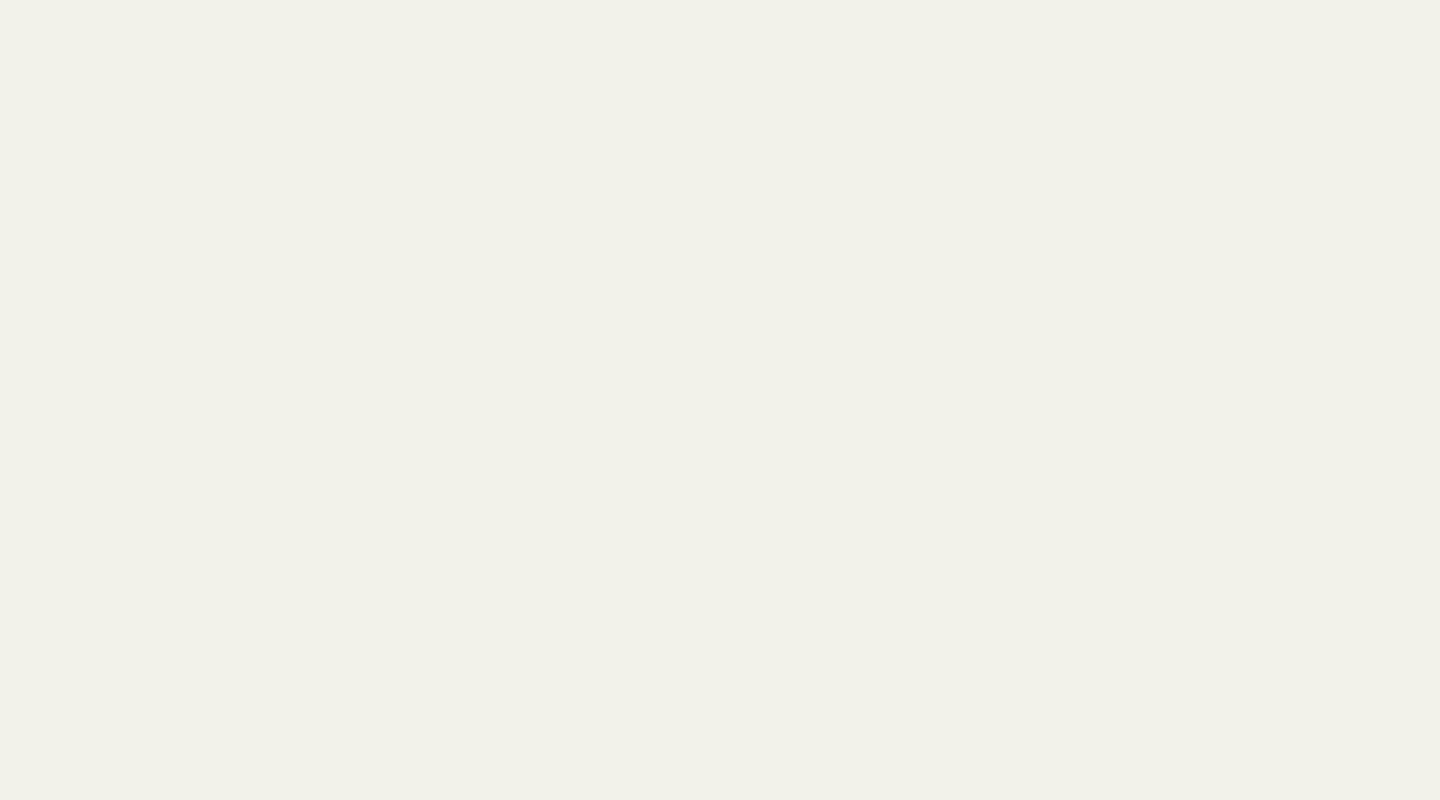
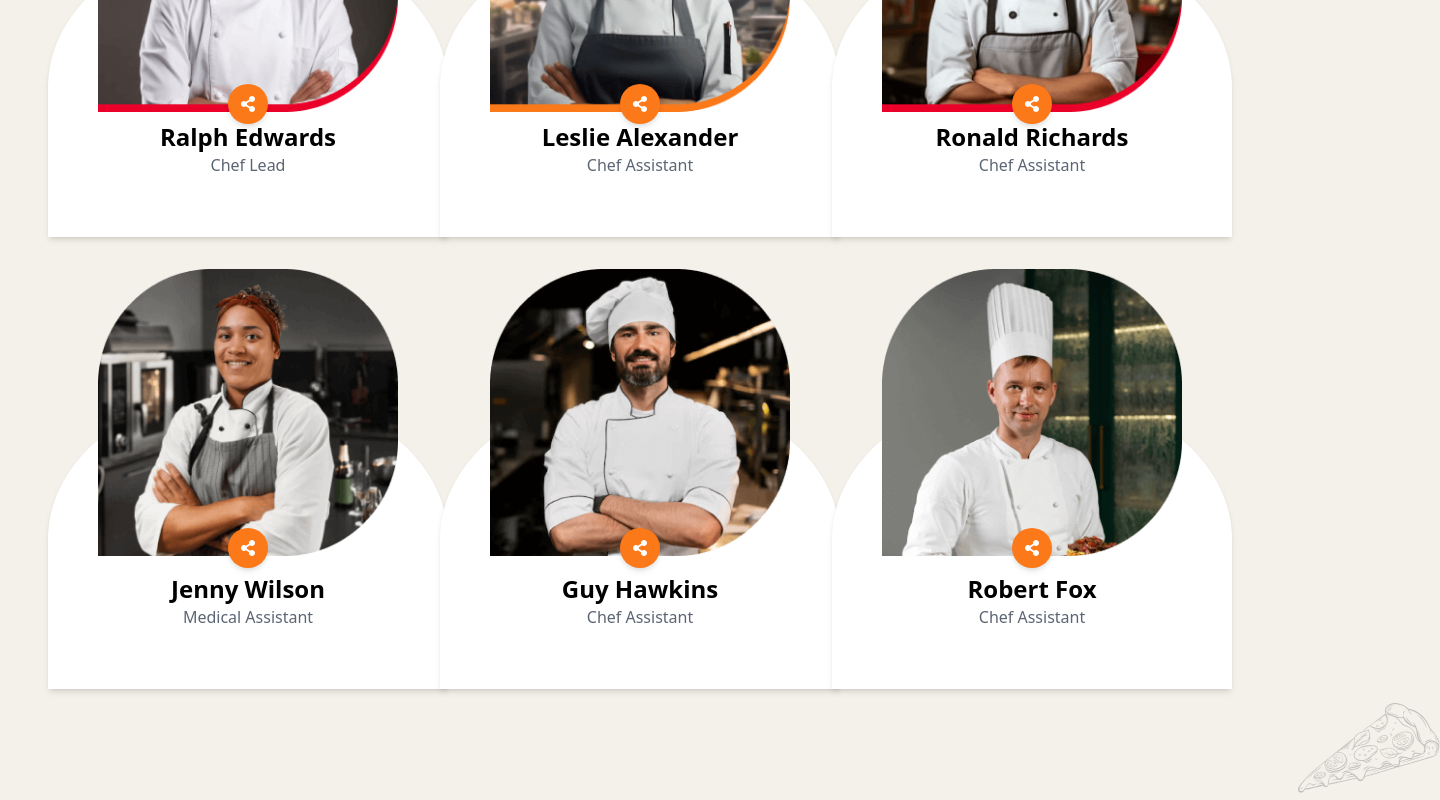
Before and after one commit to oxshaghp/FreshHeat, a React (Vite) app: page /ourStory/chef in a window 1280 px wide. Shown: the part 960-1760 px from the top of the page, 1440 px wide, since content can reach past the window. Before the commit the page ends 898 px from the top, so only its background shows below. Built offline with nearby package versions, Linux system fonts and the light colour scheme.

Commit message:
Finish Chef

```diff
--- a/src/component/App.jsx
+++ b/src/component/App.jsx
@@ -13,6 +13,7 @@ import BlogPage from "./pages/BlogPage/BlogPage";
 import ContactPage from "./pages/ContactPage/ContactPage";
 import Footer from "./static/Footer";
 import Blog from "./pages/BlogPage/Blog";
+import ChefDeteils from "./pages/ChefsPage/Chefs/ChefDeteils";
 function App() {
   return (
     <>
@@ -30,6 +31,7 @@ function App() {
           <Route path="/foodMenu" element={<FoodMenu />} />
           <Route path="/shop" element={<ShopPage />} />
           <Route path="/contact" element={<ContactPage />} />
+          <Route path="/chef/:name" element={<ChefDeteils />} />
         </Routes>
         <Footer />
       </BrowserRouter>
--- a/src/component/pages/ChefsPage/ChefPage.jsx
+++ b/src/component/pages/ChefsPage/ChefPage.jsx
@@ -1,9 +1,11 @@
 import React from "react";
-
+import Hero from "/src/component/static/Hero";
+import Main from "./Chefs/Main";
 function ChefPage() {
   return (
     <div>
-      <h1>Chef Page</h1>
+      <Hero title={"Chef"} left={"Home"} right={"Chef"} />
+      <Main />
     </div>
   );
 }
--- /dev/null
+++ b/src/component/pages/ChefsPage/Chefs/ChefDeteils.jsx
@@ -0,0 +1,125 @@
+import React from "react";
+import { useParams, Link } from "react-router-dom";
+import {
+  FaYoutube,
+  FaLinkedin,
+  FaXTwitter,
+  FaInstagram,
+  FaSquareFacebook,
+} from "react-icons/fa6";
+import { FaShareAlt } from "react-icons/fa";
+import { chefs } from "./Main";
+import { LazyLoadImage } from "react-lazy-load-image-component";
+
+function ChefDetails() {
+  const { name } = useParams();
+  const chef = chefs.find((c) => c.name === name);
+  const otherChefs = chefs.filter((c) => c.name !== name);
+
+  if (!chef) return <div className="p-10 text-center">Chef not found</div>;
+
+  return (
+    <div className="bg-[#f7f4ef] min-h-screen py-20 px-10">
+      <div className="max-w-6xl mx-auto flex flex-col md:flex-row gap-12 items-center">
+        <div className="flex-shrink-0">
+          <img
+            src={chef.image}
+            alt={chef.name}
+            className="w-[350px] h-auto rounded-[20px] shadow-md"
+          />
+        </div>
+        <div className="flex-1">
+          <h1 className="text-4xl font-bold text-[#1c1c1c]">{chef.name}</h1>
+          <p className="text-lg text-gray-600 mt-2">
+            {chef.role || "Senior Cooker"}
+          </p>
+
+          <p className="text-gray-500 mt-4 leading-relaxed max-w-xl">
+            Sed ut perspiciatis unde omnis iste natus error sit food voluptatem
+            accusantium doloremque laudantium, totam rem aperiam, eaque ipsa
+            quae ab illo inventore veritatis et quasi.
+          </p>
+
+          {/* Skills */}
+          <div className="mt-8">
+            <h2 className="text-xl font-semibold mb-4">Skills:</h2>
+            <Skill title="Cooking Chinese" percent={86} />
+            <Skill title="Serve Management" percent={95} />
+            <Skill title="Human Interaction" percent={75} />
+          </div>
+
+          {/* Social Icons */}
+          <div className="mt-8">
+            <h2 className="text-xl font-semibold mb-2">Follow On</h2>
+            <div className="flex items-center gap-4 text-2xl text-black">
+              <FaYoutube className="hover:text-red-600 cursor-pointer transition" />
+              <FaInstagram className="hover:text-pink-500 cursor-pointer transition" />
+              <FaXTwitter className="hover:text-black cursor-pointer transition" />
+              <FaLinkedin className="hover:text-blue-600 cursor-pointer transition" />
+            </div>
+          </div>
+        </div>
+      </div>
+
+      {/* Other Chefs */}
+      <div className="mt-32">
+        <h2 className="text-3xl text-[var(--orange)] font-bold text-center mb-32">
+          Other Chefs
+        </h2>
+        <div className="flex flex-wrap justify-center gap-12">
+          {otherChefs.map((c, idx) => (
+            <Link key={idx} to={`/chef/${c.name}`}>
+              <div className="relative bg-white rounded-t-[50%] shadow-md flex flex-col items-center mb-24 w-[300px] h-[320px] pb-8 px-4 hover:scale-105 transition-all duration-300">
+                <div className="absolute -top-10 flex flex-col items-center">
+                  <LazyLoadImage
+                    src={c.image}
+                    alt={c.name}
+                    loading="lazy"
+                    className="w-[200px] rounded-full"
+                    effect="blur"
+                  />
+                  <div className="absolute left-1/2 -bottom-3 -translate-x-1/2 flex items-center gap-2 group">
+                    <button className="bg-white hover:bg-red-500 cursor-pointer text-black rounded-full w-10 h-10 flex items-center justify-center shadow-md opacity-0 group-hover:opacity-100 transition-all duration-500">
+                      <FaSquareFacebook />
+                    </button>
+                    <button className="bg-orange-500 hover:bg-red-600 text-white rounded-full w-10 h-10 flex items-center justify-center shadow-md">
+                      <FaShareAlt />
+                    </button>
+                    <button className="bg-white hover:bg-red-500 cursor-pointer text-black rounded-full w-10 h-10 flex items-center justify-center shadow-md opacity-0 group-hover:opacity-100 transition-all duration-500">
+                      <FaLinkedin />
+                    </button>
+                  </div>
+                </div>
+                <div className="absolute bottom-6 flex flex-col items-center">
+                  <h3 className="font-bold text-xl text-center cursor-pointer hover:text-[var(--red)] duration-300">
+                    {c.name}
+                  </h3>
+                  <p className="text-gray-600 text-center">{c.role}</p>
+                </div>
+              </div>
+            </Link>
+          ))}
+        </div>
+      </div>
+    </div>
+  );
+}
+
+function Skill({ title, percent }) {
+  return (
+    <div className="mb-4">
+      <div className="flex justify-between mb-1">
+        <span className="font-medium text-[#1c1c1c]">{title}</span>
+        <span className="text-sm font-medium">{percent}%</span>
+      </div>
+      <div className="w-full bg-gray-300 h-2 rounded">
+        <div
+          className="h-2 rounded bg-red-600 transition-all duration-500"
+          style={{ width: `${percent}%` }}
+        ></div>
+      </div>
+    </div>
+  );
+}
+
+export default ChefDetails;
--- a/src/component/pages/ChefsPage/Chefs/Main.jsx
+++ b/src/component/pages/ChefsPage/Chefs/Main.jsx
@@ -0,0 +1,123 @@
+import { FaShareAlt } from "react-icons/fa";
+import { FaLinkedin, FaSquareFacebook } from "react-icons/fa6";
+import "swiper/css";
+import "swiper/css/pagination";
+import { LazyLoadImage } from "react-lazy-load-image-component";
+import "react-lazy-load-image-component/src/effects/blur.css";
+import { Link } from "react-router-dom";
+import gsap from "gsap";
+import React, { useRef, useEffect } from "react";
+
+export const chefs = [
+  {
+    name: "Ralph Edwards",
+    role: "Chef Lead",
+    image: "../Home/chefs/chefeThumb1_1.png",
+  },
+  {
+    name: "Leslie Alexander",
+    role: "Chef Assistant",
+    image: "../Home/chefs/chefeThumb1_2.png",
+  },
+  {
+    name: "Ronald Richards",
+    role: "Chef Assistant",
+    image: "../Home/chefs/chefeThumb1_3.png",
+  },
+  {
+    name: "Jenny Wilson",
+    role: "Medical Assistant",
+    image: "/public/Chefs/chefeThumb1_4.png",
+  },
+  {
+    name: "Guy Hawkins",
+    role: "Chef Assistant",
+    image: "/public/Chefs/chefeThumb1_5.png",
+  },
+  {
+    name: "Robert Fox",
+    role: "Chef Assistant",
+    image: "/public/Chefs/chefeThumb1_6.png",
+  },
+];
+
+function Main() {
+  const img1Ref = useRef(null);
+  const img2Ref = useRef(null);
+
+  useEffect(() => {
+    gsap.to(img1Ref.current, {
+      y: 20,
+      duration: 3,
+      repeat: -1,
+      yoyo: true,
+      ease: "power1.inOut",
+    });
+
+    gsap.to(img2Ref.current, {
+      x: 20,
+      duration: 3,
+      repeat: -1,
+      yoyo: true,
+      ease: "power1.inOut",
+    });
+  }, []);
+  return (
+    <section className="relative pt-40 p-14 w-full container m-auto">
+      <div className="grid grid-cols-1 sm:grid-cols-2 lg:grid-cols-3 gap-10 px-4 mt-36  place-items-center">
+        {chefs.map((chef, idx) => (
+          <div
+            key={idx}
+            className="bg-white rounded-t-[50%] shadow-md flex flex-col items-center mb-28 w-[400px] h-[300px] pt-10 pb-8 px-4 relative"
+          >
+            <div className="absolute top-[-40%] flex flex-col items-center">
+              <LazyLoadImage
+                src={chef.image}
+                alt={chef.name}
+                loading="lazy"
+                className="w-[300px]"
+                effect="blur"
+              />
+              <div className="absolute left-1/2 -bottom-3 -translate-x-1/2 flex items-center gap-1 group">
+                <button className="bg-white hover:bg-[var(--red)] cursor-pointer text-[var(--black)] rounded-full w-10 h-10 flex items-center justify-center shadow-md opacity-0 group-hover:opacity-100 transition-all duration-500">
+                  <FaSquareFacebook />
+                </button>
+                <button className="bg-[var(--orange)] hover:bg-[var(--red)] cursor-pointer text-white rounded-full w-10 h-10 flex items-center justify-center shadow-md">
+                  <FaShareAlt />
+                </button>
+                <button className="bg-white hover:bg-[var(--red)] cursor-pointer text-[var(--black)] rounded-full w-10 h-10 flex items-center justify-center shadow-md opacity-0 group-hover:opacity-100 transition-all duration-500">
+                  <FaLinkedin />
+                </button>
+              </div>
+            </div>
+
+            <div className="absolute bottom-[20%] flex flex-col items-center">
+              <Link
+                to={`/chef/${chef.name}`}
+                className="font-bold text-2xl text-center cursor-pointer hover:text-[var(--red)] duration-300"
+              >
+                {chef.name}
+              </Link>
+              <p className="text-[var(--text)] text-center">{chef.role}</p>
+            </div>
+          </div>
+        ))}
+      </div>
+      {/* Img + Animated */}
+      <div
+        ref={img1Ref}
+        className="absolute top-0 -left-45 mt-16 hidden xl:block"
+      >
+        <img src="/public/Chefs/chefeShape1_1.png" alt="Img" />
+      </div>
+      <div
+        ref={img2Ref}
+        className="absolute bottom-0 -right-40 mb-16 hidden xl:block"
+      >
+        <img src="/public/Chefs/chefeShape1_2.png" alt="Img" />
+      </div>
+    </section>
+  );
+}
+
+export default Main;
```
Also changed, not shown: src/component/pages/About/Offers/Offer.jsx (deleted), src/component/pages/ChefsPage/Chefs/Single.jsx (deleted), src/component/pages/ChefsPage/Hero/Hero.jsx (deleted).
